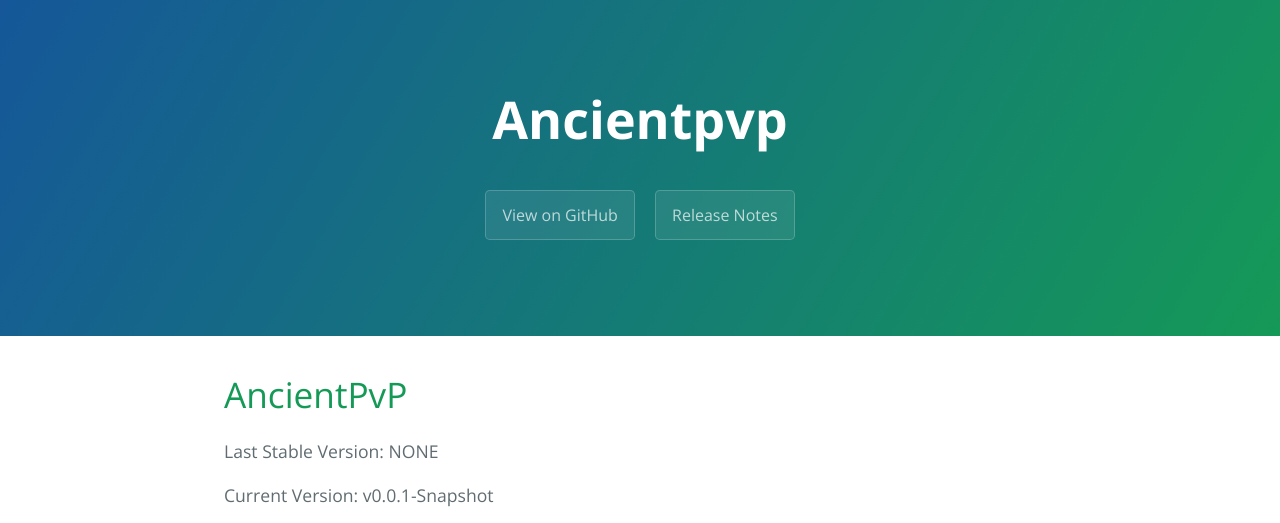
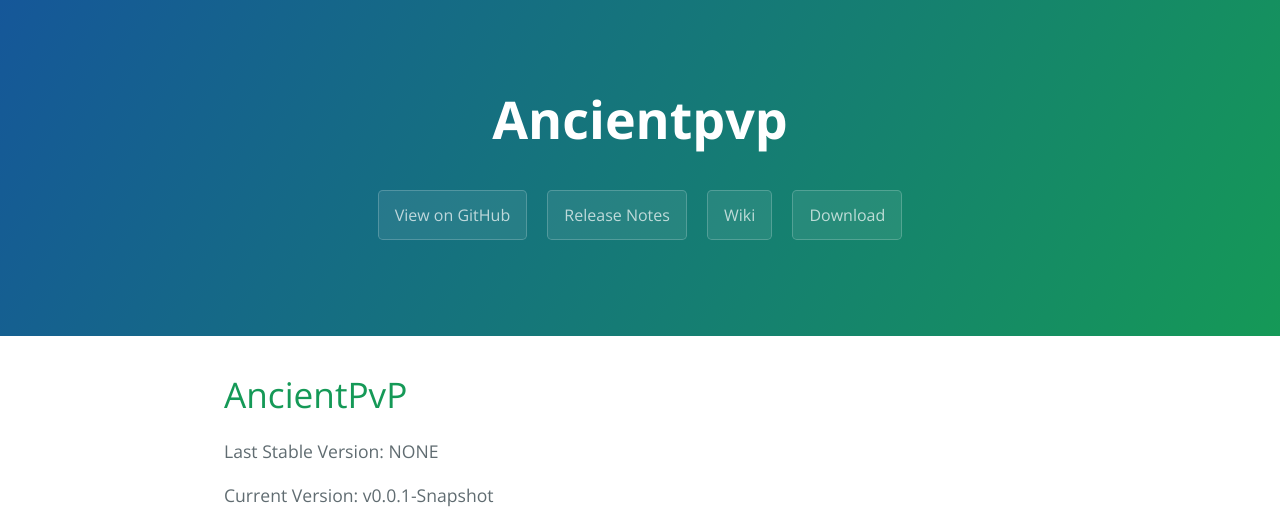
Before and after one commit to gitter-badger/AncientPvP, a plain HTML site: page index.html in a window 1280 px wide. Shown: the top 523 px of the page. Drawn offline with nearby package versions, Linux system fonts and the light colour scheme.

Commit message:
Added Buttons
2 Button were added :

Wiki
Download

```diff
--- a/index.html
+++ b/index.html
@@ -15,6 +15,8 @@
       <h2 class="project-tagline"></h2>
       <a href="https://github.com/Plusgames/AncientPvP" class="btn">View on GitHub</a>
       <a href="https://github.com/Plusgames/AncientPvP/releases" class="btn">Release Notes</a>
+      <a href="https://github.com/Plusgames/AncientPvP/wiki" class="btn">Wiki</a>
+      <a href="" class="btn">Download</a>
     </section>
 
     <section class="main-content">
```
